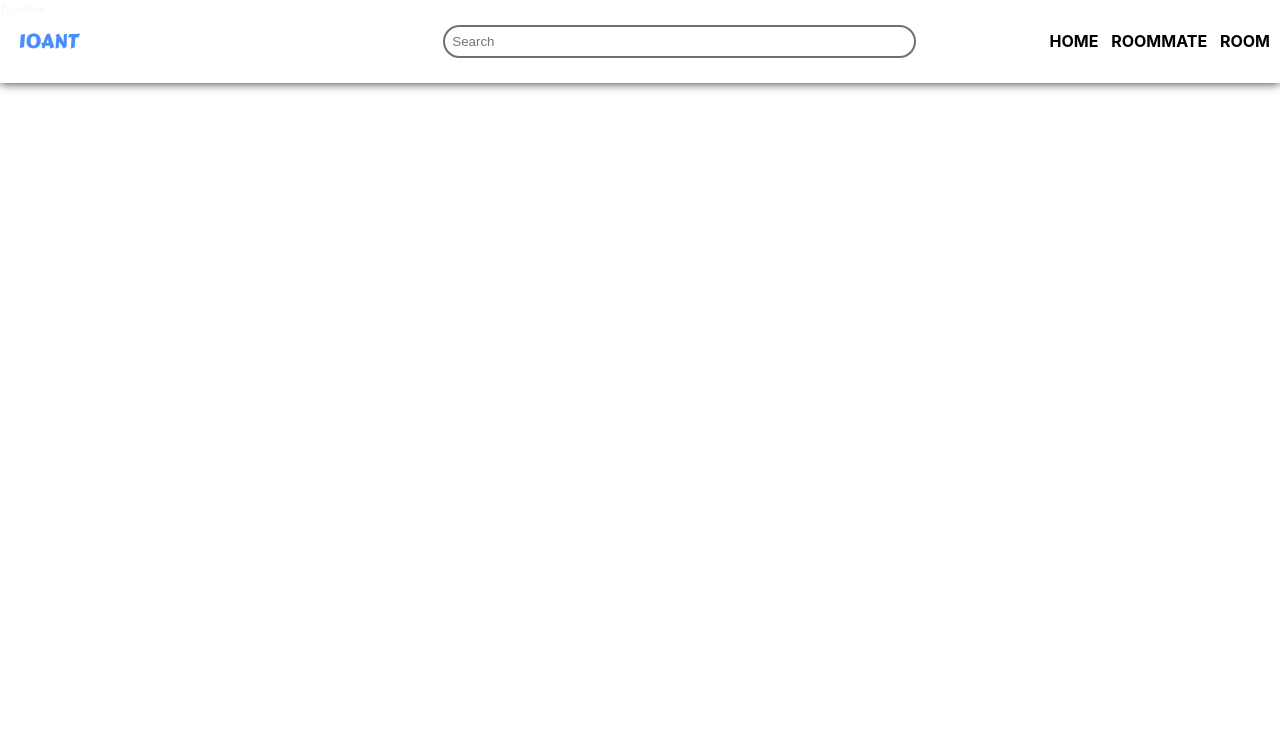
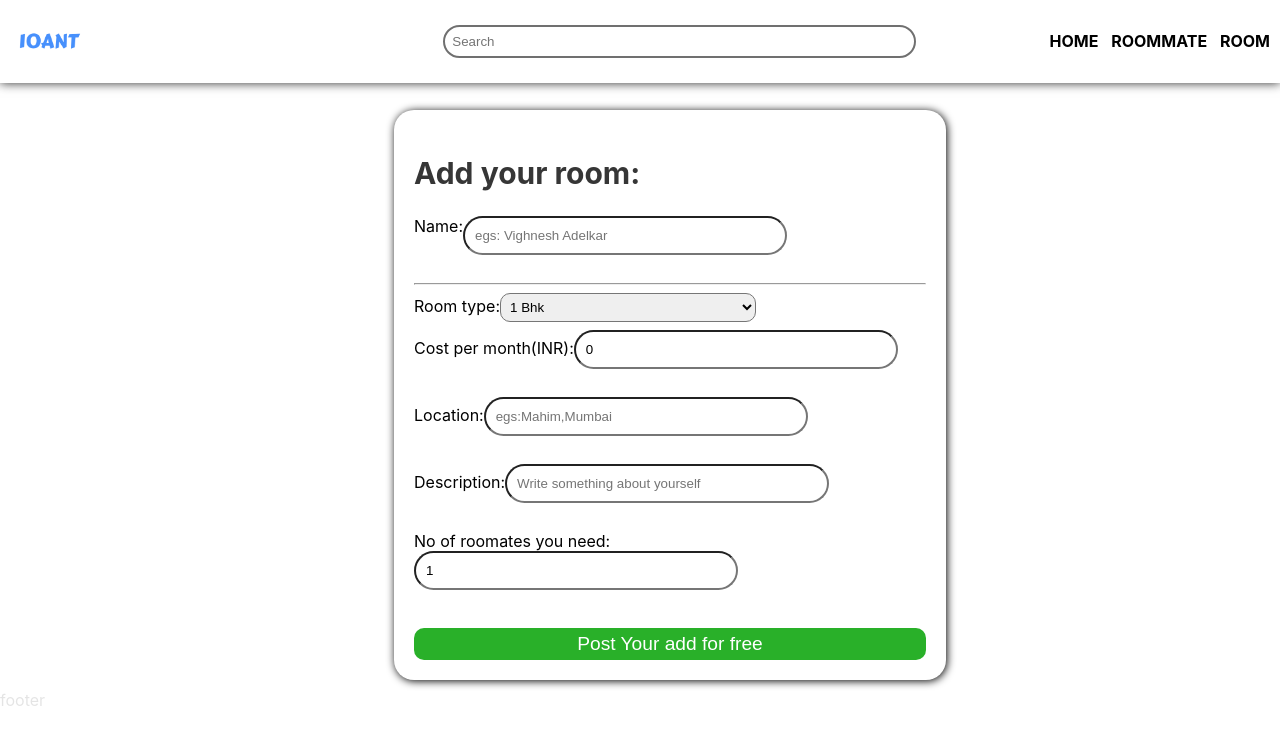
Before and after one commit to vighneshadelkar/10Ant, a React (Create React App) app in the folder 10ant/: page /addroom in a window 1280 px wide. Shown: the top 744 px of the page. Built offline with nearby package versions, Linux system fonts and the light colour scheme.

Commit message:
addroom page and loading animation

```diff
--- a/10ant/package.json
+++ b/10ant/package.json
@@ -10,6 +10,7 @@
     "react-dom": "^18.2.0",
     "react-router-dom": "^6.15.0",
     "react-scripts": "5.0.1",
+    "react-spinners": "^0.13.8",
     "web-vitals": "^2.1.4"
   },
   "scripts": {
--- a/10ant/src/App.js
+++ b/10ant/src/App.js
@@ -6,12 +6,32 @@ import Login from "./pages/Login/Login";
 import { Routes, Route, BrowserRouter } from "react-router-dom";
 import Signup from "./pages/Login/Signup";
 import Profile from "./pages/Profile/Profile";
+import Addroom from "./pages/Addroom/Addroom";
+import { useState, useEffect } from "react";
+import ClipLoader from "react-spinners/ClipLoader";
+
 
 function App() {
+
+  const [Loading, setLoading] = useState(false)
+
+  useEffect(() => {
+    setLoading(true);
+    setTimeout(() => {
+      setLoading(false);
+    }, 4000);
+  }, []);
+
+
   return (
-    <div className="App">
+    Loading ? <ClipLoader
+      color={"#3179C7"}
+      size={150}
+      aria-label="Loading Spinner"
+      data-testid="loader"
+    /> : <div className="App">
       <header>
-          <Topbar />
+        <Topbar />
       </header>
       <BrowserRouter>
         <Routes>
@@ -20,12 +40,15 @@ function App() {
           <Route exact path="/login" element={<Login />}></Route>
           <Route exact path="/signup" element={<Signup />}></Route>
           <Route exact path="/profile" element={<Profile />}></Route>
+          <Route exact path="/addroom" element={<Addroom />}></Route>
         </Routes>
       </BrowserRouter>
       <footer>
         <Footer />
       </footer>
     </div>
+
+
   );
 }
 
--- /dev/null
+++ b/10ant/src/pages/Addroom/Addroom.css
@@ -0,0 +1,69 @@
+.addroom{
+    margin-top: 100px;
+    background-color: white;
+    width: 100%;
+    height: fit-content;
+    border-radius: 20px;
+    justify-content: center;
+    padding: 10px;
+    align-items: center;
+}
+
+.addroomWrapper{
+    padding: 20px;
+    width: 40%;
+    /* justify-content: center; */
+    flex-direction: column;
+    margin-left: 30%;
+    /* border: 1px solid black; */
+    border-radius: 20px;
+    box-shadow: 1px 1px 8px black;
+}
+
+input{
+    width: 100%;
+    border-radius: 10px;
+    padding: 5px;
+
+
+}
+
+.name{
+    display: flex;
+    /* padding: 5px; */
+}
+
+select{
+    width: 50%;
+    border-radius: 10px;
+    padding: 5px;
+}
+
+.create{
+    margin-top: 10px;
+    width: 100%;
+    border: 0;
+    border-radius: 10px;
+    padding: 5px;
+    background-color: rgb(41, 176, 41);
+    color: white;
+    font-size: larger;
+    align-items: center;
+}
+
+.create:hover{
+    margin-top: 10px;
+    width: 100%;
+    border: 0;
+    border-radius: 10px;
+    padding: 5px;
+    background-color: rgb(123, 207, 123);
+    color: white;
+    font-size: larger;
+    align-items: center;
+}
+
+
+form div{
+    margin-bottom: 8px;
+}
--- /dev/null
+++ b/10ant/src/pages/Addroom/Addroom.jsx
@@ -0,0 +1,132 @@
+import React, { useState } from "react";
+import "./Addroom.css";
+
+export default function Addroom() {
+  const [roomData, setroomData] = useState({
+    name: "",
+    location: "",
+    price: 0,
+    bhk: "",
+    description: "",
+    roommate: 1,
+  });
+
+  function handleInput(event) {
+    const { name, value } = event.target;
+
+    setroomData((prev) => {
+      return {
+        ...prev,
+        [name]: value,
+      };
+    });
+    console.log(roomData);
+  }
+
+  const handleSubmit = async (e) => {
+    e.preventDefault();
+
+    const res = await fetch("http://localhost:5000/api/room", {
+      method: "POST",
+      body: JSON.stringify(roomData),
+      headers: {
+        "Content-Type": "application/json",
+      },
+    });
+
+    if (!res) {
+      alert("something went wrong");
+    }
+
+    if (res) {
+      const result = await res.json();
+      console.log(result);
+      setroomData({
+        name: "",
+        location: "",
+        price: null,
+        bhk: "",
+        description: "",
+        roommate: null,
+      });
+    }
+  };
+
+  return (
+    <div className="addroom">
+      <div className="addroomWrapper">
+        <h2>Add your room: </h2>
+        <form onSubmit={handleSubmit}>
+          <div className="name">
+            <label htmlFor="name">Name:</label>
+            <br></br>
+            <input
+              type="text"
+              className="name"
+              name="name"
+              value={roomData.name}
+              onChange={handleInput}
+              placeholder="egs: Vighnesh Adelkar"
+              required
+            />
+          </div>
+          <hr></hr>
+          <div className="roomtype">
+            <label htmlFor="roomtype">Room type:</label>
+            <select name="bhk" onChange={handleInput}>
+              <option value="1 bhk">1 Bhk</option>
+              <option value="2 bhk">2 Bhk</option>
+              <option value="3 bhk">3 Bhk</option>
+              <option value="4 bhk">4 Bhk</option>
+              <option value="Villa">Villa</option>
+            </select>
+          </div>
+          <div className="cost">
+            <label htmlFor="cost">Cost per month(INR):</label>
+            <input
+              type="number"
+              min={1500}
+              name="price"
+              onChange={handleInput}
+              value={roomData.price}
+              required
+            />
+          </div>
+          <div className="location">
+            <label htmlFor="location">Location:</label>
+            <input
+              type="text"
+              name="location"
+              value={roomData.location}
+              onChange={handleInput}
+              placeholder="egs:Mahim,Mumbai"
+            />
+          </div>
+          <div className="description">
+            <label htmlFor="description">Description:</label>
+            <input
+              type="text"
+              name="description"
+              value={roomData.description}
+              onChange={handleInput}
+              placeholder="Write something about yourself"
+              required
+            />
+          </div>
+          <div className="roomates">
+            <label htmlFor="roomates">No of roomates you need:</label>
+            <input
+              type="text"
+              name="roommate"
+              value={roomData.roommate}
+              onChange={handleInput}
+              placeholder=""
+              required
+            />
+          </div>
+          <button className="create">Post Your add for free</button>
+        </form>
+      </div>
+    </div>
+  );
+}
--- a/10ant/src/pages/Home/Home.jsx
+++ b/10ant/src/pages/Home/Home.jsx
@@ -20,11 +20,11 @@ export default function Home() {
     <div className="homeContainer">
       <div className="homeWrapper">
         <div className="imgdiv">
-          <img src={People} alt="homeimg" class="homeimg"></img>
+          <img src={People} alt="homeimg" className="homeimg"></img>
           <h2 id="imgheader">Find Rooms Near You</h2>
           <input
             type="text"
-            class="search"
+            className="search"
             placeholder="Search by locality"
           ></input>
         </div>
```
Also changed, not shown: 10ant/src/pages/Profile/Profile.jsx (+5 -9 lines), 1 other file (tests, documents, lock files or other folders).
